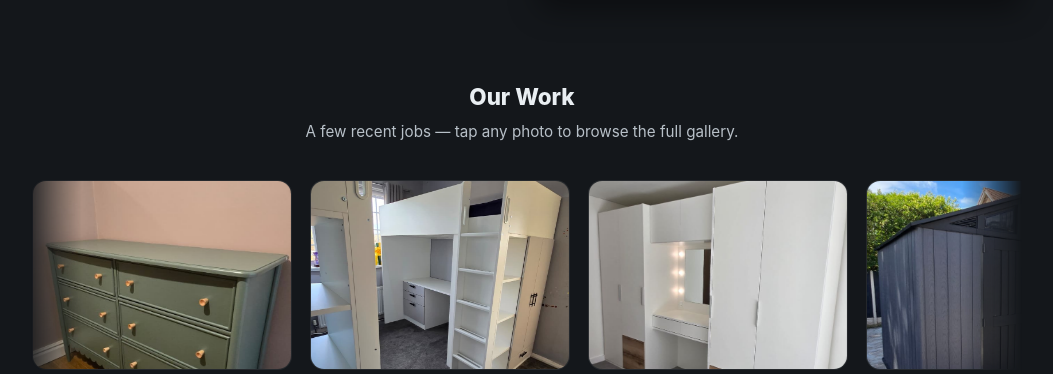
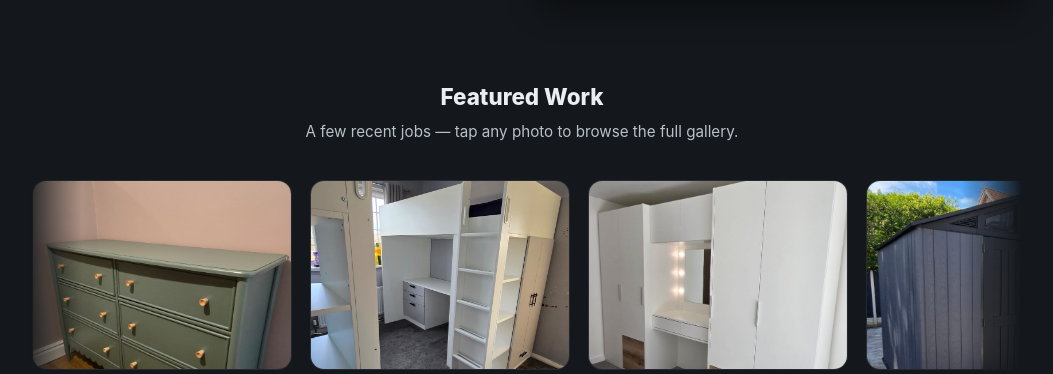
Before and after one commit to hapiuk/rolandshandyman.co.uk, a Flask app: page / in a window 1280 px wide. Shown: the part 1911-2285 px from the top of the page, without its empty margins (118-1171 px from the left). Run offline with Flask 3, Linux system fonts and the light colour scheme.

Commit message:
Our work to Featured Work

```diff
--- a/templates/home.html
+++ b/templates/home.html
@@ -360,7 +360,7 @@
 
 			<section class="gallery-section">
 
-				<h2>Our Work</h2>
+				<h2>Featured Work</h2>
 				<p class="gallery-sub">A few recent jobs — tap any photo to browse the full gallery.</p>
 
 				<div class="gallery-strip-wrap">
```
